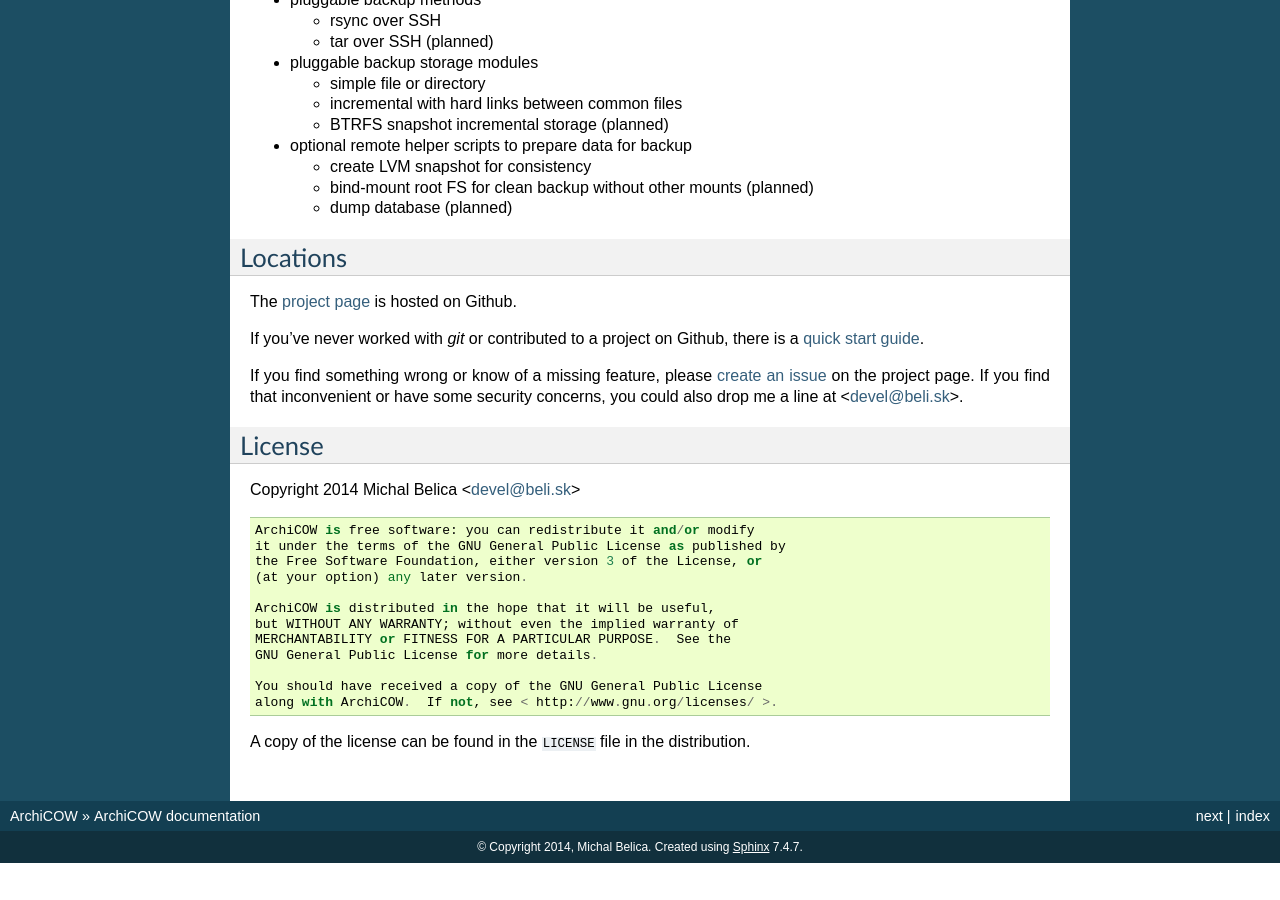
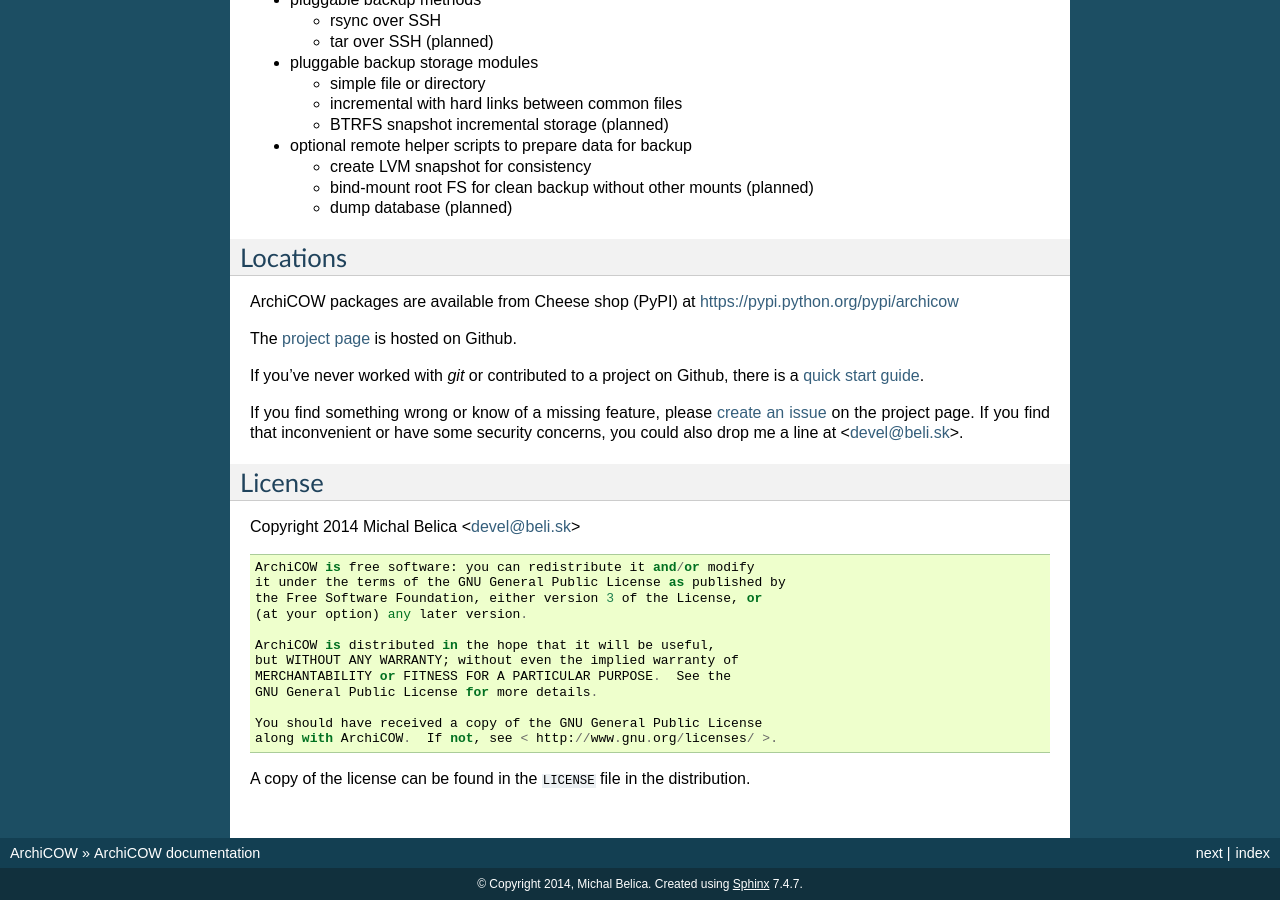
Before and after one commit to beli-sk/archicow, a Sphinx documentation site: the page built from doc/index.rst, in a window 1280 px wide and 900 px high, scrolled down 637 px. Built offline with Sphinx 7.4.7, drawn with Linux system fonts in a browser that asks for light colours; before the commit the page ends 1500 px from its top, so only the background shows below that.

Commit message:
readme typo, add pypi link to doc

```diff
--- a/README.rst
+++ b/README.rst
@@ -9,7 +9,7 @@ Development status: **Pre-Alpha**
 Locations
 ---------
 
-ArhiCOW packages are available from Cheese shop (PyPI) at
+ArchiCOW packages are available from Cheese shop (PyPI) at
 https://pypi.python.org/pypi/archicow
 
 The `project page <https://github.com/beli-sk/archicow>`_ is hosted on Github.
--- a/doc/index.rst
+++ b/doc/index.rst
@@ -50,6 +50,9 @@ Features
 Locations
 ~~~~~~~~~
 
+ArchiCOW packages are available from Cheese shop (PyPI) at
+https://pypi.python.org/pypi/archicow
+
 The `project page <https://github.com/beli-sk/archicow>`_ is hosted on Github.
 
 If you've never worked with *git* or contributed to a project on Github,
```
